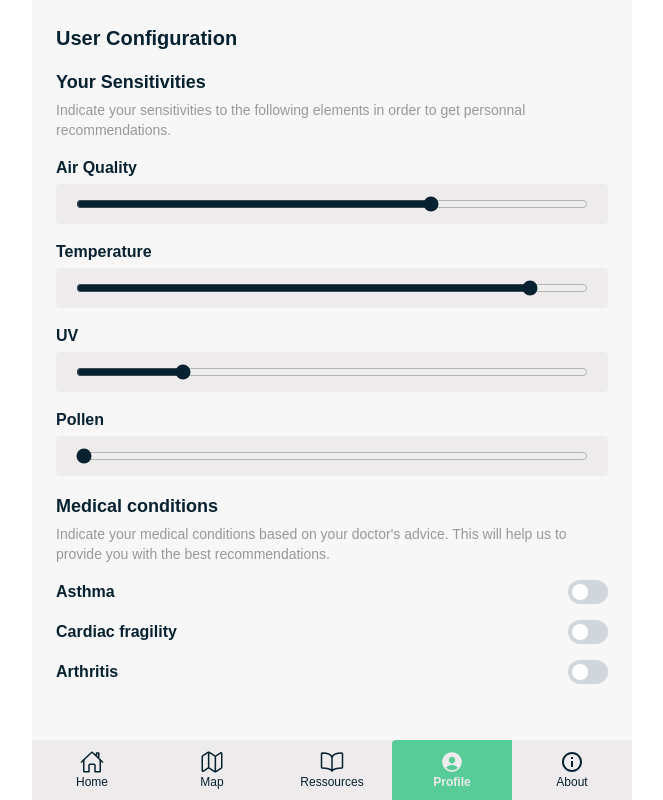
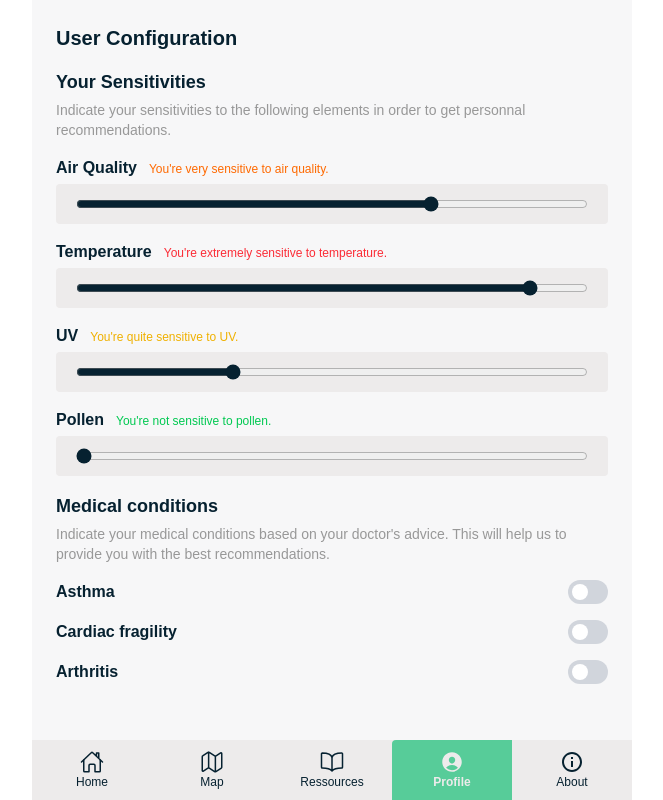
Before and after one commit to ErwanCoubret/takeair-cassini-hackathon, a Next.js app in the folder takeair-website/: page /profile in a window 1280 px wide. Shown: the whole page, without its empty margins (308-971 px from the left). Built offline with nearby package versions, Linux system fonts and the light colour scheme.

Commit message:
sliders infos

```diff
--- a/takeair-website/app/(root)/about/page.tsx
+++ b/takeair-website/app/(root)/about/page.tsx
@@ -26,20 +26,18 @@ export default function User() {
 
   return (
     <div className="relative h-[calc(var(--vh)*100)] bg-gray-1 p-6 overflow-y-auto">
+      <div className="flex flex-col h-full gap-4">
+        <div className="flex w-full items-center justify-between">
+          <h1 className="text-2xl font-bold text-darkblue">About us</h1>
+        </div>
 
-      <Image
+        <Image
         src="/logo.png"
         width={150}
         height={100}
         alt="Logo"
         className="mx-auto my-5"
       />
-
-
-      <div className="flex flex-col h-full gap-4">
-        <div className="flex w-full items-center justify-between">
-          <h1 className="text-2xl font-bold text-darkblue">About us</h1>
-        </div>
 
         <div className="flex flex-col gap-1">
           <div className="flex w-full justify-between items-baseline">
--- a/takeair-website/app/(root)/profile/page.tsx
+++ b/takeair-website/app/(root)/profile/page.tsx
@@ -16,10 +16,41 @@ export default function User() {
     return () => window.removeEventListener("resize", setVh);
   }, []);
 
+  const textsInfos = {
+    "Air Quality": [
+      "You're not sensitive to air quality.",
+      "You're quite sensitive to air quality.",
+      "You're very sensitive to air quality.",
+      "You're extremely sensitive to air quality.",
+    ],
+    "Temperature": [
+      "You're not sensitive to temperature.",
+      "You're quite sensitive to temperature.",
+      "You're very sensitive to temperature.",
+      "You're extremely sensitive to temperature.",
+    ],
+    "UV": [
+      "You're not sensitive to UV.",
+      "You're quite sensitive to UV.",
+      "You're very sensitive to UV.",
+      "You're extremely sensitive to UV.",
+    ],
+    "Pollen": [
+      "You're not sensitive to pollen.",
+      "You're quite sensitive to pollen.",
+      "You're very sensitive to pollen.",
+      "You're extremely sensitive to pollen.",
+    ],
+  }
 
   const [hasAsthma, setHasAsthma] = useState(false);
   const [hasCardiacFragility, setHasCardiacFragility] = useState(false);
   const [hasArthritis, setHasArthritis] = useState(false);
+
+  const [airQuality, setAirQuality] = useState(70);
+  const [temperature, setTemperature] = useState(90);
+  const [uv, setUv] = useState(30);
+  const [pollen, setPollen] = useState(0);
 
   return (
     <div className="relative h-[calc(var(--vh)*100)] bg-gray-1 p-6 overflow-y-auto">
@@ -39,57 +70,117 @@ export default function User() {
         </div>
 
         <div className="flex flex-col gap-1">
-          <div className="flex w-full justify-between items-baseline">
+          <div className="flex w-full gap-3 items-baseline">
             <h2 className="text-base font-bold text-darkblue">
               Air Quality
             </h2>
+
+            <p className={`text-xs ${
+              ["text-green-500", "text-yellow-500", "text-orange-500", "text-red-500"][
+              Math.min(Math.floor(airQuality / 25), 3)
+              ]
+            }`}>
+              {textsInfos["Air Quality"][Math.min(Math.floor(airQuality / 25), 3)]}
+            </p>
           </div>
 
           <div className="flex w-full justify-between bg-gray-2 px-5 py-3 items-center rounded">
             <div className="flex flex-col gap-1 w-full">
-              <input type="range" min="0" max="100" defaultValue="70" className="accent-darkblue" />
+              <input
+                type="range"
+                min="0"
+                max="100"
+                value={airQuality}
+                className="accent-darkblue"
+                onChange={(e) => setAirQuality(Number(e.target.value))}
+              />
             </div>
           </div>
         </div>
 
         <div className="flex flex-col gap-1">
-          <div className="flex w-full justify-between items-baseline">
+          <div className="flex w-full gap-3 items-baseline">
             <h2 className="text-base font-bold text-darkblue">
               Temperature
             </h2>
+
+            <p className={`text-xs ${
+              ["text-green-500", "text-yellow-500", "text-orange-500", "text-red-500"][
+              Math.min(Math.floor(temperature / 25), 3)
+              ]
+            }`}>
+              {textsInfos["Temperature"][Math.min(Math.floor(temperature / 25), 3)]}
+            </p>
           </div>
 
           <div className="flex w-full justify-between bg-gray-2 px-5 py-3 items-center rounded">
             <div className="flex flex-col gap-1 w-full">
-              <input type="range" min="0" max="100" defaultValue="90" className="accent-darkblue" />
+              <input
+                type="range"
+                min="0"
+                max="100"
+                value={temperature}
+                className="accent-darkblue"
+                onChange={(e) => setTemperature(Number(e.target.value))}
+              />
             </div>
           </div>
         </div>
 
         <div className="flex flex-col gap-1">
-          <div className="flex w-full justify-between items-baseline">
+          <div className="flex w-full gap-3 items-baseline">
             <h2 className="text-base font-bold text-darkblue">
               UV
             </h2>
+
+            <p className={`text-xs ${
+              ["text-green-500", "text-yellow-500", "text-orange-500", "text-red-500"][
+              Math.min(Math.floor(uv / 25), 3)
+              ]
+            }`}>
+              {textsInfos["UV"][Math.min(Math.floor(uv / 25), 3)]}
+            </p>
           </div>
 
           <div className="flex w-full justify-between bg-gray-2 px-5 py-3 items-center rounded">
             <div className="flex flex-col gap-1 w-full">
-              <input type="range" min="0" max="100" defaultValue="20" className="accent-darkblue" />
+              <input
+                type="range"
+                min="0"
+                max="100"
+                value={uv}
+                className="accent-darkblue"
+                onChange={(e) => setUv(Number(e.target.value))}
+              />
             </div>
           </div>
         </div>
 
         <div className="flex flex-col gap-1">
-          <div className="flex w-full justify-between items-baseline">
+          <div className="flex w-full gap-3 items-baseline">
             <h2 className="text-base font-bold text-darkblue">
               Pollen
             </h2>
+
+            <p className={`text-xs ${
+              ["text-green-500", "text-yellow-500", "text-orange-500", "text-red-500"][
+              Math.min(Math.floor(pollen / 25), 3)
+              ]
+            }`}>
+              {textsInfos["Pollen"][Math.min(Math.floor(pollen / 25), 3)]}
+            </p>
           </div>
 
           <div className="flex w-full justify-between bg-gray-2 px-5 py-3 items-center rounded">
             <div className="flex flex-col gap-1 w-full">
-              <input type="range" min="0" max="100" defaultValue="0" className="accent-darkblue" />
+              <input
+                type="range"
+                min="0"
+                max="100"
+                value={pollen}
+                className="accent-darkblue"
+                onChange={(e) => setPollen(Number(e.target.value))}
+              />
             </div>
           </div>
         </div>
```
